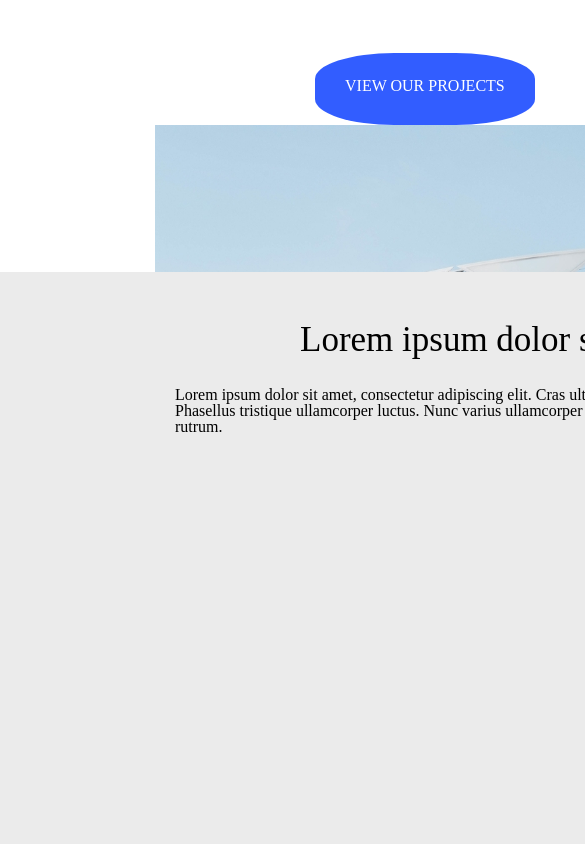
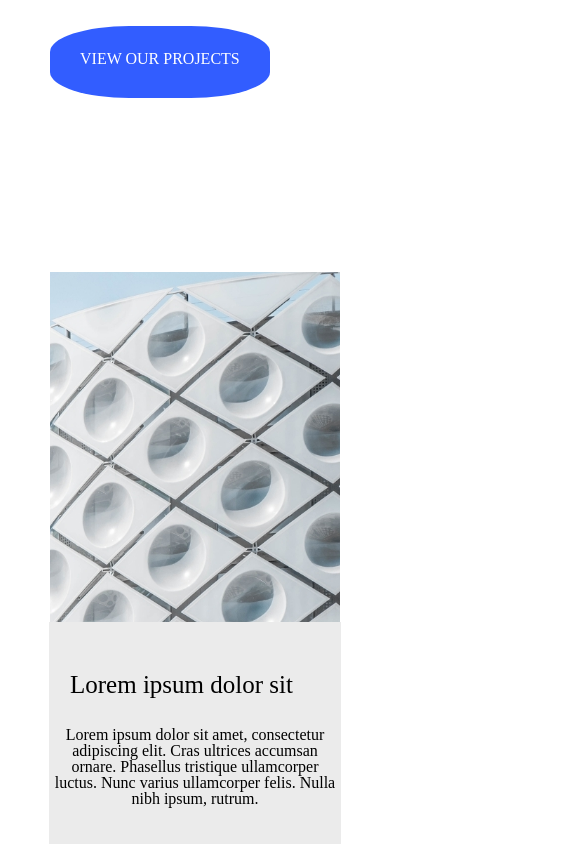
Before and after one commit to elitandilashvili/lesson-8, a plain HTML site: page index.html in a window 390 px wide. Shown: the part 580-1424 px from the top of the page, 585 px wide, since content can reach past the window. Drawn offline with Linux system fonts and the light colour scheme.

Commit message:
add changes

```diff
--- a/css/responsive.css
+++ b/css/responsive.css
@@ -120,34 +120,132 @@
 
     }
     .block-2{
-        width:100%;
+        width:100%
+
 
 
     }
 
     .block-1{
-        width: 100%;
+        width;100%;
+
     }
 
 
 
 }
 
+@media(max-width:811px){
+    .section1 {
+        width: 750px;
+    }
+}
+
+@media(max-width:711px){
+    .section1 {
+        width:590px;
+    }
+}
+@media(max-width:606px){
+    .section1 {
+        width:360px;
+    }
+}
+
+@media(max-width:606px){
+    .block-1 .block-p{
+        text-align: center;
+        font-size: 12px;
+
+    }
+
+    .block-1 .block-h{
+        font-size:35px;
+    }
+    .block-2{
+        height: 450px;
+        background-position: center;
+
+    }
+
+
+}
+
+@media(max-width:463px){
+    .section1 {
+        width:290px;
+    }
+
+    .block-2{
+        height: 350px;
+    }
+
+}
+
 
 
 /* section-2 */
-@media(max-width:847px){
+@media(max-width:1085px){
+    .block-div{
+        width: 30%;
+    }
+}
+
+@media(max-width:972px){
     .section2{
-        width: 950px;
+        width: 850px;
     }
+    .block-div{
+        width: 48%;
 
+    }
 }
-@media(max-width:850px){
+
+@media(max-width:969px){
+    .section2{
+        width:650px ;
+    }
+}
+
+@media(max-width:706px){
+    .section2{
+        width:550;
+    }
     .blocks{
         flex-direction: column;
         align-items: center;
     }
+
+}
+
+@media(max-width:665px){
+    .section2{
+        width: 520px;
+    }
+
+}
+@media(max-width:536px){
+    .section2{
+        width: 450px;
+    }
+
     .block-div{
-        width: 31%;
+        width:275px;
+        height: 300px;
+    }
+    .section2 .h-4{
+        font-size: 25px;
+        width: 250px;
+    }
+    .section2 .p-2{
+        width: 292px;
+        text-align: center;
+    }
+
+}
+
+@media(max-width:467px){
+    .section2{
+        width: 292px;
     }
 }
--- a/css/style.css
+++ b/css/style.css
@@ -54,7 +54,7 @@
 .section1 {
     max-width: 1280px;
     width: 100%;
-    height: 602px;
+
     display: flex;
     justify-content: space-between;
     margin: 0 auto;
@@ -124,7 +124,7 @@ margin-top: 100px;
 .section2 {
 max-width: 1280px;
 width: 100%;
-height: 1160px;
+
 background-color:#EBEBEB;
 margin: 0 auto;
 }
@@ -158,7 +158,7 @@ width: 100%;
 height: 374px;
 background-color: white;
 margin: 0 auto;
-margin-right: 40px;
+
 margin-bottom: 70px;
 display: flex;
 justify-content: center;
```
